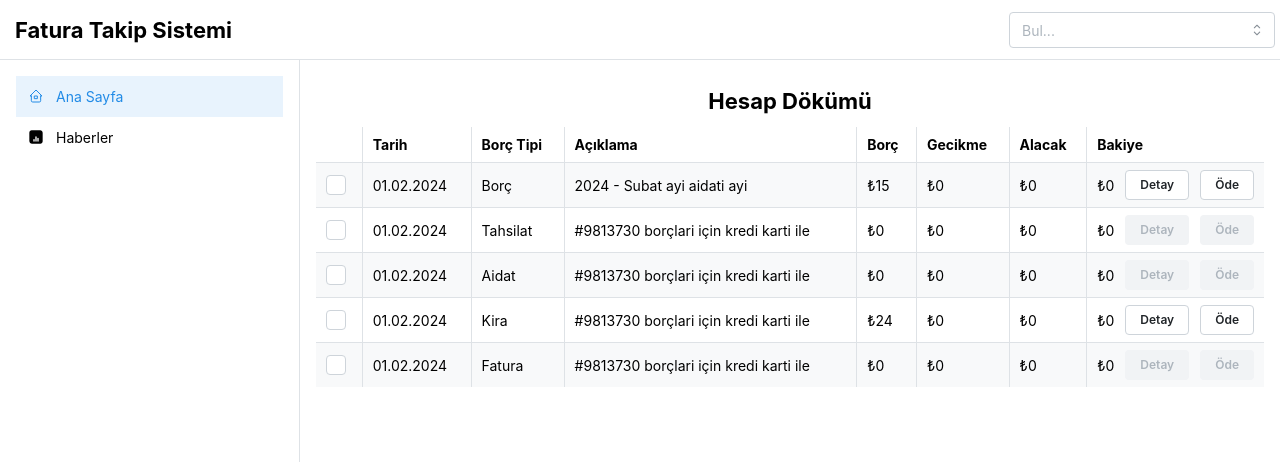
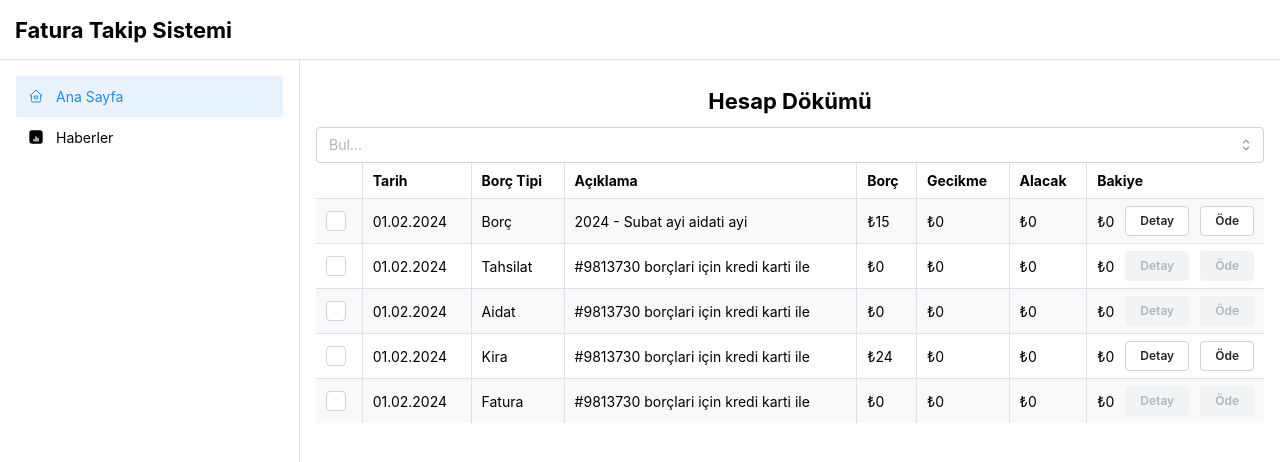
Before and after one commit to aliosmanekmekci/bill-tracker, a React (Vite) app: page /dashboard in a window 1280 px wide. Shown: the top 462 px of the page. Built offline with nearby package versions, Linux system fonts and the light colour scheme.

Commit message:
search filter's moved from layout to dashboard and search function added

```diff
--- a/src/layout/index.jsx
+++ b/src/layout/index.jsx
@@ -24,11 +24,7 @@ export function AppLayout(props) {
           <Title order={3} m={10}>
             Fatura Takip Sistemi
           </Title>
-          <MultiSelect
-            placeholder="Bul..."
-            data={["Borç", "Gecikme", "Alacak", "Bakiye"]}
-            searchable
-          />
+
         </div>
       </AppShell.Header>
 
--- a/src/routes/Dashboard/index.jsx
+++ b/src/routes/Dashboard/index.jsx
@@ -1,5 +1,5 @@
 /* eslint-disable no-unused-vars */
-import { Center, Drawer, Title } from "@mantine/core";
+import { Center, Drawer, MultiSelect, Title } from "@mantine/core";
 import { useDisclosure } from "@mantine/hooks";
 import { notifications } from "@mantine/notifications";
 
@@ -9,12 +9,17 @@ import { UpcomingPaymentsList } from "../../component/UpcomingPaymentsList";
 import { fetchUpcomingBills } from "../../utils/request";
 import { BillDetails } from "../BillDetails";
 
+function filterRecords(records, typeFilters) {
+  return records.filter((rec) => typeFilters.some((type) => type === rec.type));
+}
+
 export function Dashboard() {
   const [records, setRecords] = useState([]);
   const [paymentOpened, { open: openPayment, close: closePayment }] =
     useDisclosure(false);
   const [detailsOpened, { open: openDetails, close: closeDetails }] =
     useDisclosure(false);
+  const [typeFilter, setTypeFilter] = useState([]);
 
   const fetchBills = async () => {
     const bills = await fetchUpcomingBills();
@@ -39,6 +44,13 @@ export function Dashboard() {
     fetchBills();
   };
 
+  const filteredRecords = typeFilter.length
+    ? filterRecords(records, typeFilter)
+    : records;
+
+  // console.log(filteredRecords);
+  // console.log(typeFilter);
+
   return (
     <>
       <Center>
@@ -46,8 +58,15 @@ export function Dashboard() {
           Hesap Dökümü
         </Title>
       </Center>
+      <MultiSelect
+        placeholder="Bul..."
+        data={["Borç", "Tahsilat", "Aidat", "Kira"]}
+        searchable
+        onChange={(e) => setTypeFilter(e)}
+        value={typeFilter}
+      />
       <UpcomingPaymentsList
-        records={records}
+        records={filteredRecords}
         onPayBill={openPaymentForm}
         onShowDetails={(e) => {
           openDetails();
@@ -57,7 +76,7 @@ export function Dashboard() {
         <BillPaymentForm onSubmit={onPayBill} />
       </Drawer>
       <Drawer opened={detailsOpened} onClose={closeDetails} title="Detaylar">
-        <BillDetails /> {/* Render the Details component inside the drawer */}
+        <BillDetails />
       </Drawer>
     </>
   );
```
